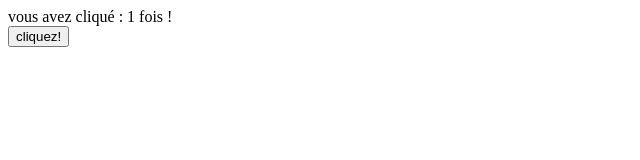
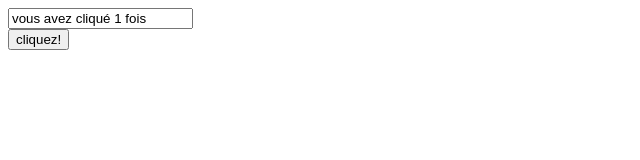
Before and after one commit to corentin-huibant/jQuery-partie3-exercice1, a plain HTML site: page index.html in a window 1280 px wide. Both pictures are taken after a click on the button "cliquez!". Shown: the whole page, without its empty margins (0-640 px from the left). Drawn offline with Linux system fonts and the light colour scheme.

Commit message:
correction des champs de texte

```diff
--- a/index.html
+++ b/index.html
@@ -6,14 +6,14 @@
     <title>jQuery : exercice 1 - partie 3</title>
   </head>
   <body>
-    <span>vous avez cliqué :</span> <span id="plus">0</span><span> fois !</span>
+    <input type="text" name="" value="">
     <br>
     <button type="button" name="button"> cliquez!</button>
     <script>
-    var number = 0;
-      $('button').click(function() {
-        number++;
-        $('#plus').text(number);
+    var number = 0; //déclaration d'une variable
+      $('button').click(function() { //si clique sur le button...
+        number++; //réfère à l'incrémentation de ma variable
+        $('input').val('vous avez cliqué ' + number + ' fois'); //l'élèment span à l'id #plus concatène ma variable nimber incrémentée
       })
     </script>
   </body>
```
